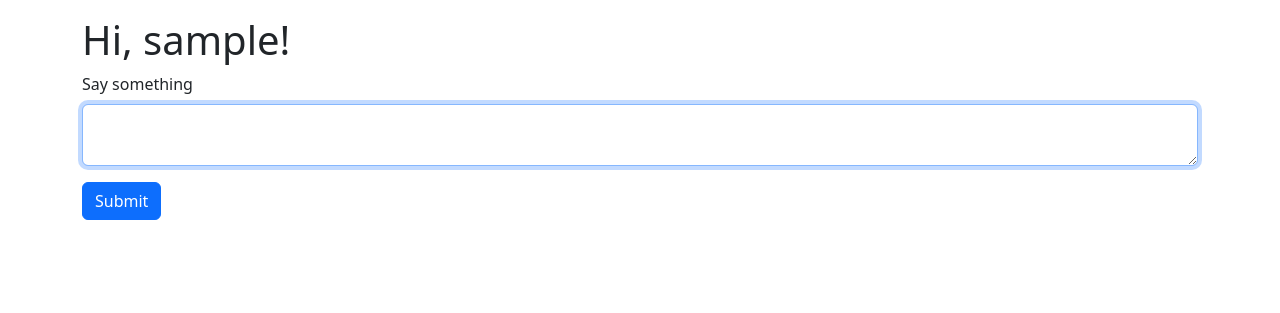
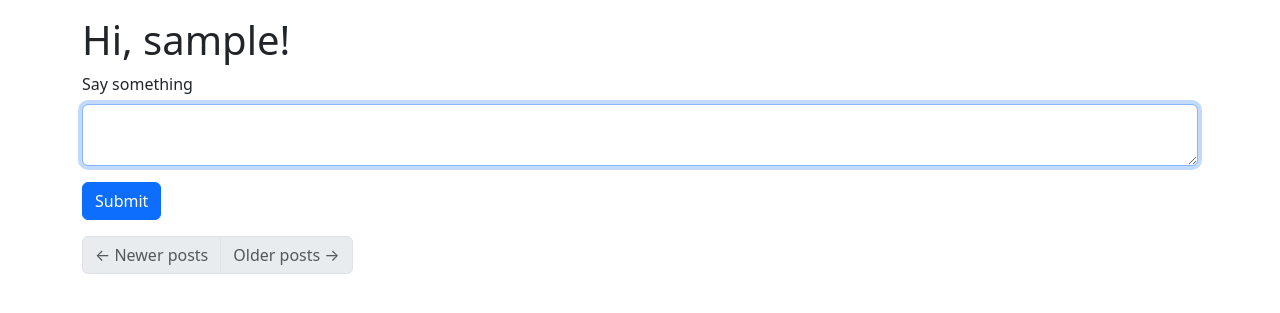
Before and after one commit to davisnygren/flask-website, a Flask app: page / in a window 1280 px wide. Shown: the part 56-369 px from the top of the page. Run offline with Flask 3, Linux system fonts and the light colour scheme; the visitor is signed in with stand-in values (Sample User, id 1); data comes from the database, SQL or seed files in the repository; data that the repository does not hold is empty; some libraries are stand-ins or nearby versions.

Commit message:
added bootstrap pagination to index

```diff
--- a/microblog/app/templates/index.html
+++ b/microblog/app/templates/index.html
@@ -9,10 +9,18 @@
 	{% for post in posts %}
 		{% include '_post.html' %}
 	{% endfor %}
-	{% if prev_url %}
-	<a href="{{ prev_url }}">Newer posts</a>
-	{% endif %}
-	{% if next_url %}
-	<a href="{{ next_url }}">Older posts</a>
-	{% endif %}
+
+  <nav aria-label="Post navigation">
+    <ul class="pagination">
+      <li class="page-item{% if not prev_url %} disabled{% endif %}">
+        <a class="page-link" href="{{ prev_url }}">
+          <span aria-hidden="true">&larr;</span> Newer posts
+        </a>
+      </li>
+      <li class="page-item{% if not next_url %} disabled{% endif %}">
+        <a class="page-link" href="{{ next_url }}">
+          Older posts <span aria-hidden="true">&rarr;</span>
+        </a>
+      </li>
+  </nav>
 {% endblock %}
```
